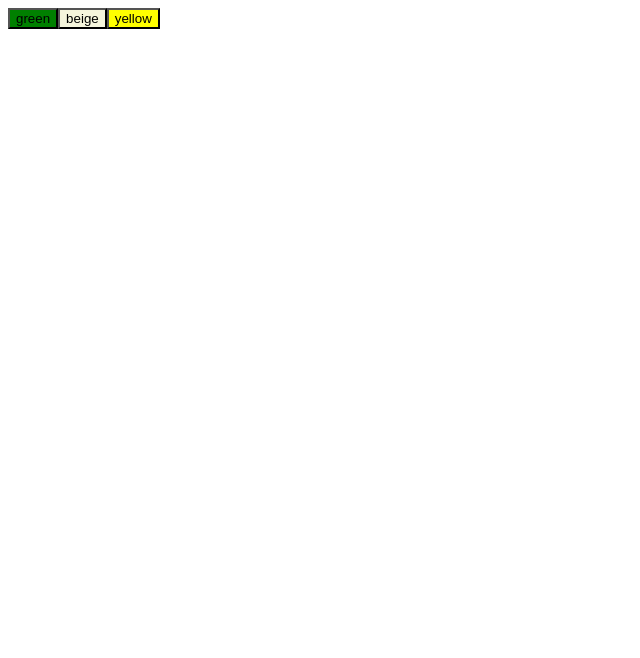
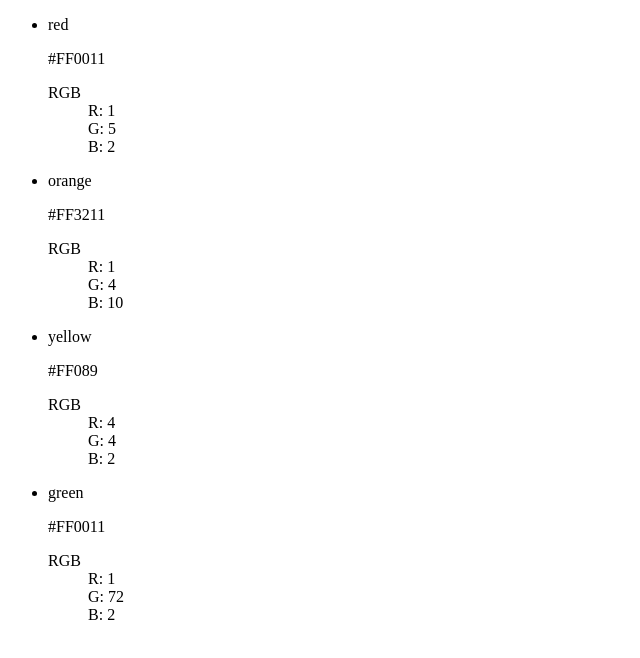
Before and after one commit to liliboxer/intro-react-exercises, a React app: page / in a window 1280 px wide. Shown: the top 658 px of the page, without its empty margins (0-640 px from the left). Built offline with nearby package versions, Linux system fonts and the light colour scheme.

Commit message:
color list being dyamically rendered

```diff
--- a/src/components/App.js
+++ b/src/components/App.js
@@ -1,22 +1,31 @@
 import React, { Component } from 'react';
-import ColorPickerDisplay from './ColorPickerDisplay';
-import ColorDisplay from './ColorDisplay';
+import ColorList from './ColorList';
+// import ColorPickerDisplay from './ColorPickerDisplay';
+// import ColorDisplay from './ColorDisplay';
+// import RandomColor from './RandomColor';
 
 export default class App extends Component {
-  state = {
-    color: ''
-  }
+  // state = {
+  //   color: ''
+  // }
 
-  colorHandler = color => {
-    this.setState({ color });
-    console.log(color);
-  }
+  // colorHandler = color => {
+  //   this.setState({ color });
+  //   console.log(color);
+  // }
 
   render() {
     return (
       <>
-        <ColorPickerDisplay colors={['green', 'beige', 'yellow']} colorHandler={this.colorHandler}/>
-        <ColorDisplay color={this.state.color}/>
+        {/* <ColorPickerDisplay colors={['green', 'beige', 'yellow']} colorHandler={this.colorHandler}/>
+        <ColorDisplay color={this.state.color}/> */}
+        {/* <RandomColor /> */}
+        <ColorList colors={[
+          { name: 'red', hex: '#FF0011', rgb: { r: 1, g: 5, b: 2 } },
+          { name: 'orange', hex: '#FF3211', rgb: { r: 1, g: 4, b: 10 } },
+          { name: 'yellow', hex: '#FF089', rgb: { r: 4, g: 4, b: 2 } },
+          { name: 'green', hex: '#FF0011', rgb: { r: 1, g: 72, b: 2 } },
+        ]}/>
       </>
     );
   }
--- /dev/null
+++ b/src/components/ColorItem.js
@@ -0,0 +1,27 @@
+import React from 'react';
+import PropTypes from 'prop-types';
+
+function ColorItem({ name, hex, rgb }) {
+  return (
+    <>
+      <p>{name}</p>
+      <p>{hex}</p>
+      <dt>RGB</dt>
+        <dd>R: {rgb.r}</dd>
+        <dd>G: {rgb.g}</dd>
+        <dd>B: {rgb.b}</dd>
+    </>
+  );
+}
+
+ColorItem.propTypes = {
+  name: PropTypes.string.isRequired,
+  hex: PropTypes.string.isRequired,
+  rgb: PropTypes.shape({
+    r: PropTypes.number.isRequired,
+    g: PropTypes.number.isRequired,
+    b: PropTypes.number.isRequired
+  }).isRequired
+};
+
+export default ColorItem;
--- /dev/null
+++ b/src/components/ColorList.js
@@ -0,0 +1,34 @@
+import React from 'react';
+import PropTypes from 'prop-types';
+import ColorItem from './ColorItem';
+
+function ColorList({ colors }) {
+  const colorList = colors.map(color => {
+    console.log(color);
+    return (
+      <li key={color.name}>
+        <ColorItem name={color.name} hex={color.hex} rgb={color.rgb}/>
+      </li>
+    );
+  });
+
+  return (
+    <ul>
+      {colorList}
+    </ul>
+  );
+}
+
+ColorList.propTypes = {
+  colors: PropTypes.arrayOf(PropTypes.shape({
+    name: PropTypes.string.isRequired,
+    hex: PropTypes.string.isRequired,
+    rgb: PropTypes.shape({
+      r: PropTypes.number.isRequired,
+      g: PropTypes.number.isRequired,
+      b: PropTypes.number.isRequired
+    }).isRequired
+  })).isRequired
+};
+
+export default ColorList;
--- /dev/null
+++ b/src/components/RandomColor.js
@@ -0,0 +1,37 @@
+import React, { Component } from 'react';
+
+export default class RandomColor extends Component {
+  state = {
+    background: ''
+  }
+
+  componentDidMount() {
+    const colors = ['red', 'orange', 'yellow', 'blue', 'purple'];
+    setInterval(() => {
+      const random = Math.floor(Math.random() * colors.length);
+      if(this.state.background !== colors[random]) {
+        this.setState({ background: colors[random] });
+      } else {
+        this.setState({ background: 'url("https://i.dailymail.co.uk/i/pix/2016/03/18/15/324D202500000578-3498922-image-a-33_1458315465874.jpg")' });
+      }
+    }, 700);
+
+  }
+
+  render() {
+    return (
+      <>
+        <div style={{ background: this.state.background, width: '1000px', height: '1000px' }}></div>
+      </>
+    );
+
+    // if(this.state.backgroundColor) {
+    // } else {
+    //   return(
+    //     <>
+    //       <img src="colors[random]"></img>
+    //     </>;
+    //   )
+    // }
+  }
+}
```
